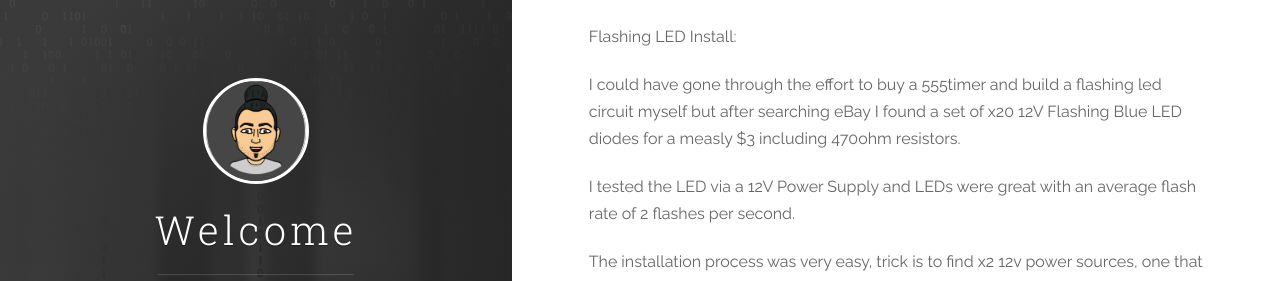
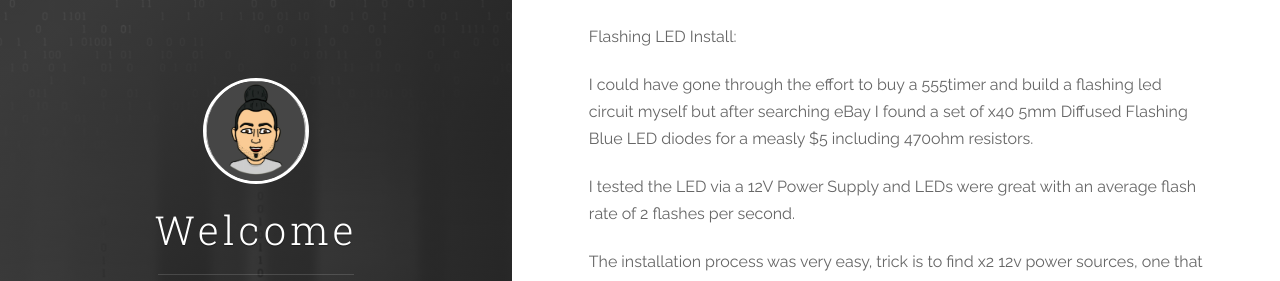
Before and after one commit to pkaddis/pkaddis.github.io, a Jekyll site: the page built from _posts/2015-04-16-Basic-Flashing-LED-Vehicle-Anti-theft-+-Kill-Switch-Install.markdown, in a window 1280 px wide and 900 px high, scrolled down 519 px. Shown: the part 185-466 px from the top of the window. Built offline with Jekyll 4.4.1, drawn with Linux system fonts in a browser that asks for light colours; nearby versions of some CDN libraries.

Commit message:
Update 2015-04-16-Basic-Flashing-LED-Vehicle-Anti-theft-+-Kill-Switch-Install.markdown

```diff
--- a/_posts/2015-04-16-Basic-Flashing-LED-Vehicle-Anti-theft-+-Kill-Switch-Install.markdown
+++ b/_posts/2015-04-16-Basic-Flashing-LED-Vehicle-Anti-theft-+-Kill-Switch-Install.markdown
@@ -4,7 +4,7 @@ Considering my owner’s manual and insurance details were gone, they had my add
 
 Flashing LED Install:
 
-I could have gone through the effort to buy a 555timer and build a flashing led circuit myself but after searching eBay I found a set of x20 12V Flashing Blue LED diodes for a measly $3 including 470ohm resistors.
+I could have gone through the effort to buy a 555timer and build a flashing led circuit myself but after searching eBay I found a set of x40 5mm Diffused Flashing Blue LED diodes for a measly $5 including 470ohm resistors.
 
 I tested the LED via a 12V Power Supply and LEDs were great with an average flash rate of 2 flashes per second.
 
```
